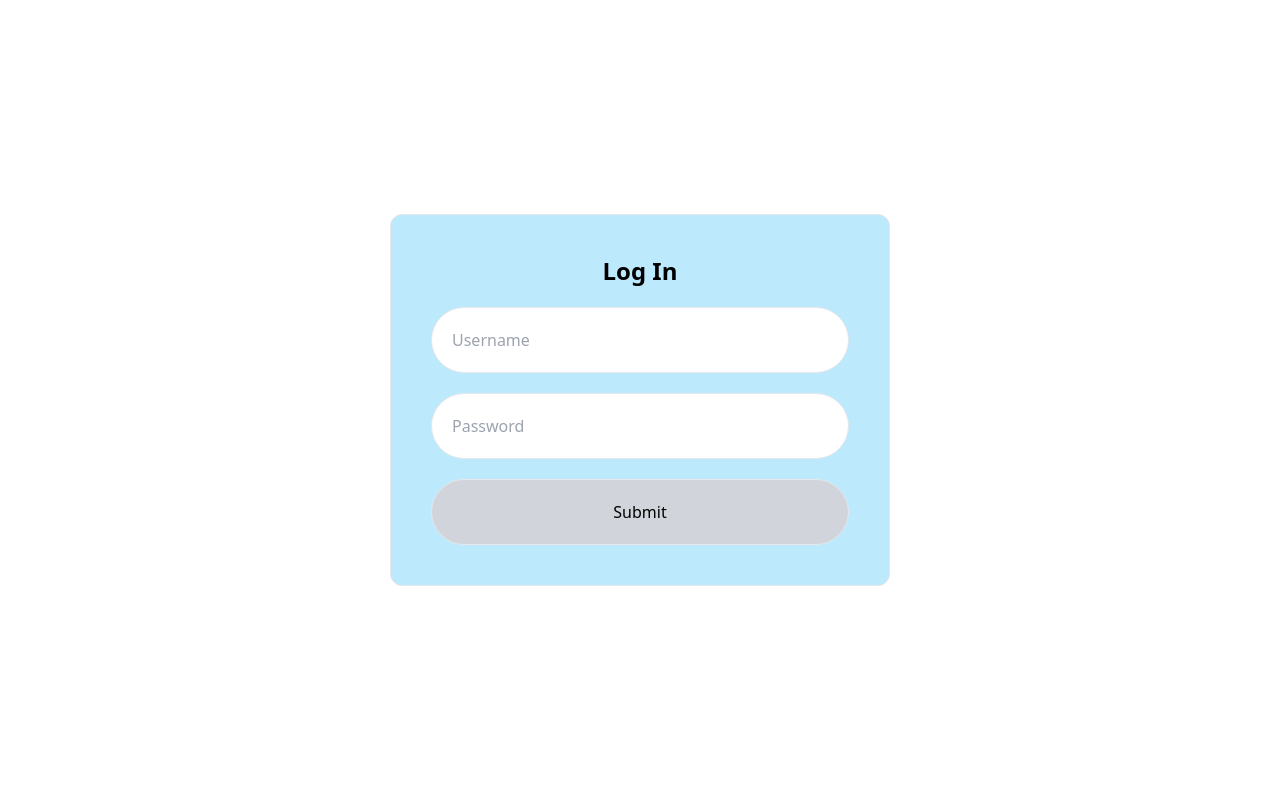
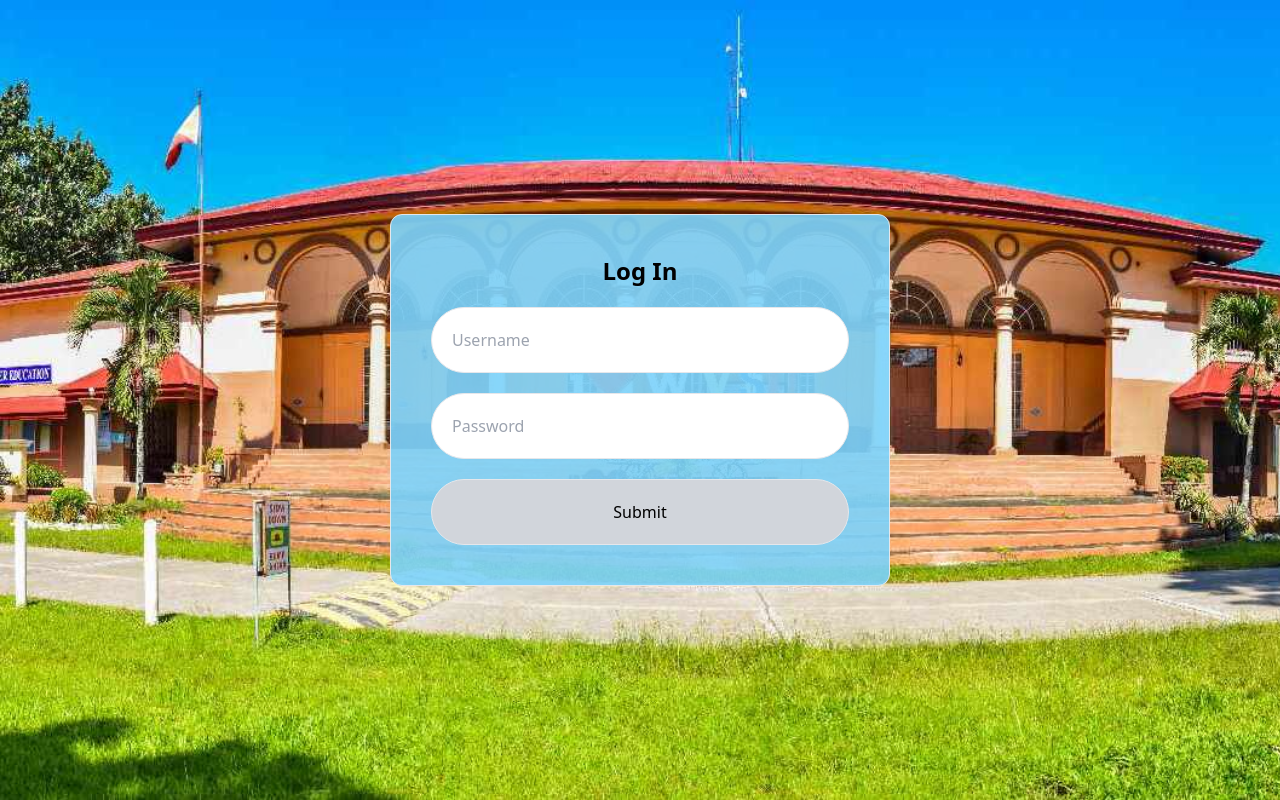
Before and after one commit to jochel29/monitoring, a PHP site: page /login.php in a window 1280 px wide. Run offline with PHP 8.4, Linux system fonts and the light colour scheme; some libraries are stand-ins or nearby versions.

Commit message:
login page bg

```diff
--- a/login.php
+++ b/login.php
@@ -7,9 +7,9 @@
 	<title>Library Monitoring</title>
 </head>
 <body>
-	<div class="h-screen w-screen flex items-center justify-center">
+	<div class="h-screen w-screen bg-[url(./bg11.jpg)] bg-cover flex items-center justify-center">
 		<!-- this where you code your login page -->
-		<div class="w-[500px] border border-solid p-10 rounded rounded-xl bg-sky-300/50 ">
+		<div class="w-[500px] border border-solid p-10 rounded rounded-xl bg-sky-300/90 ">
 			<form class="w-full flex flex-col gap-5 items-center justify-center" action="functions/verify.php" method="POST">
 				<p class="font-bold text-2xl">Log In</p>
 				<input class="w-full border border-solid p-5 rounded rounded-full" placeholder="Username" type="text" name="username" required>
```
